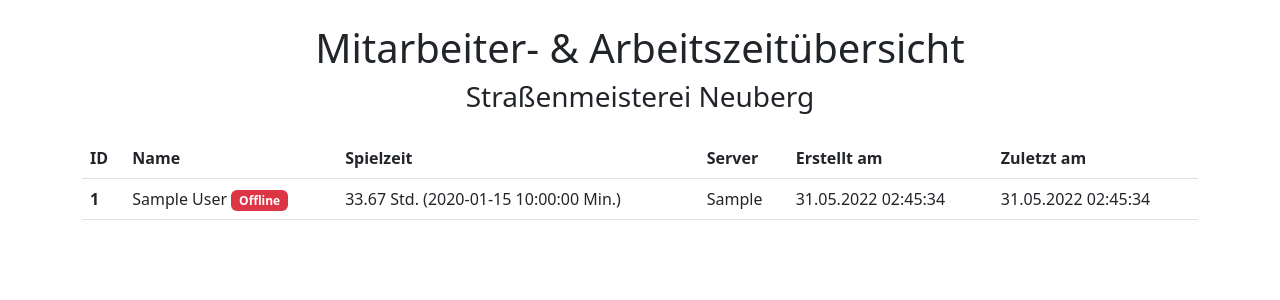
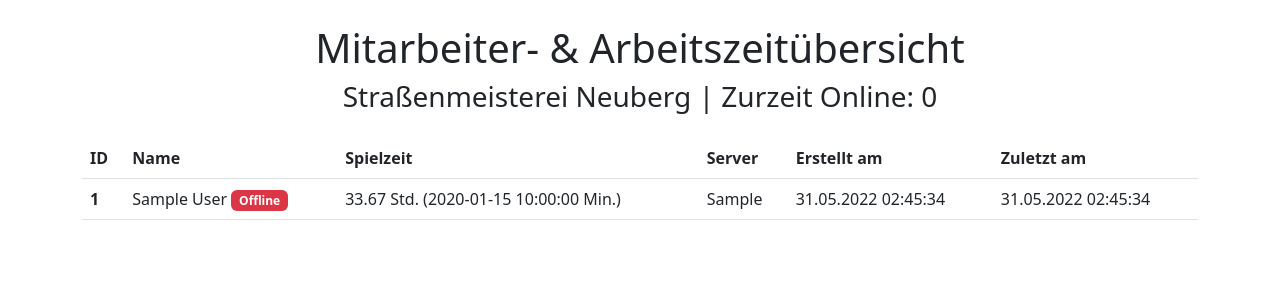
Before and after one commit to itshypax/stm-panel, a PHP site: page /meisterei.php in a window 1280 px wide. Shown: the top 300 px of the page. Run offline with PHP 8.4, Linux system fonts and the light colour scheme; tables that the repository leaves empty or names only in its code hold one stand-in row (values such as "Sample post"); data that the repository does not hold is empty.

Commit message:
added number of players on

```diff
--- a/meisterei.php
+++ b/meisterei.php
@@ -10,14 +10,8 @@
     <link rel="stylesheet" href="assets/css/own.css">
 </head>
 <body>
-  <div class="my-4">
-    <h1 class="text-center">Mitarbeiter- & Arbeitszeitübersicht</h1>
-    <h3 class="text-center">Straßenmeisterei Neuberg</h3>
-    </div>
 
-    <div class="container">
-
-    <?php
+  <?php
 
 $dbconnect=mysqli_connect("web-snake01.native-webspace.com","hypaxnat_dbmeisterei2","serder34!!","hypaxnat_meistereitest");
 
@@ -32,7 +26,19 @@ $query = mysqli_query($dbconnect, "SELECT * FROM UserPlaytimes")
 
 		if (empty($nrorows)) {
 	echo "<div class='alert alert-danger text-center' role='danger'><p>Es gibt noch keine Einträge!</p></div>";
-} ?>
+}
+
+  $currentOn = mysqli_query($dbconnect,"SELECT * FROM UserPlaytimes WHERE `online` = '1'");
+  $num_currentOn = mysqli_num_rows($currentOn);
+
+?>
+
+  <div class="my-4">
+    <h1 class="text-center">Mitarbeiter- & Arbeitszeitübersicht</h1>
+    <h3 class="text-center">Straßenmeisterei Neuberg | Zurzeit Online: <?php echo "{$num_currentOn}" ?></h3>
+    </div>
+
+    <div class="container">
 
 <table class="table">
   <thead>
```
